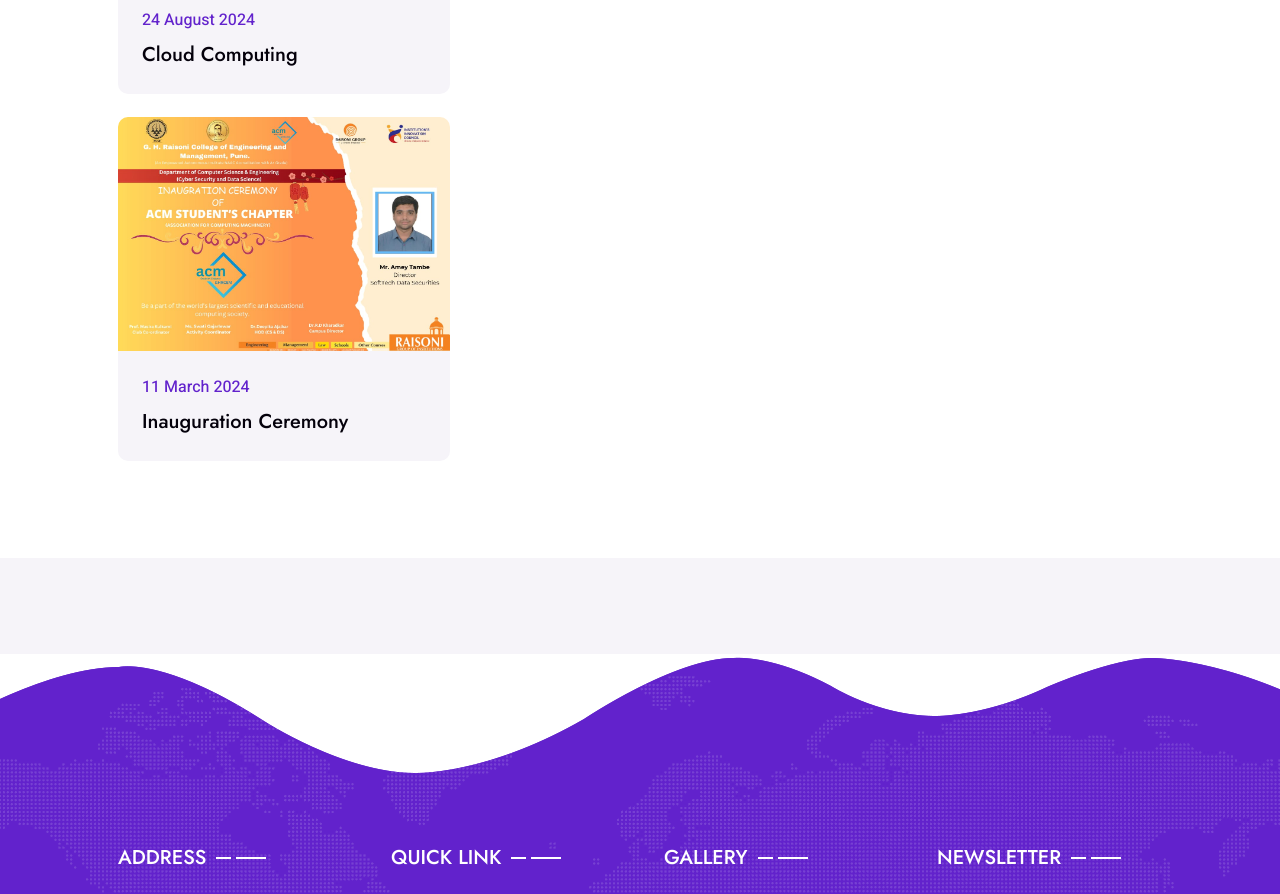
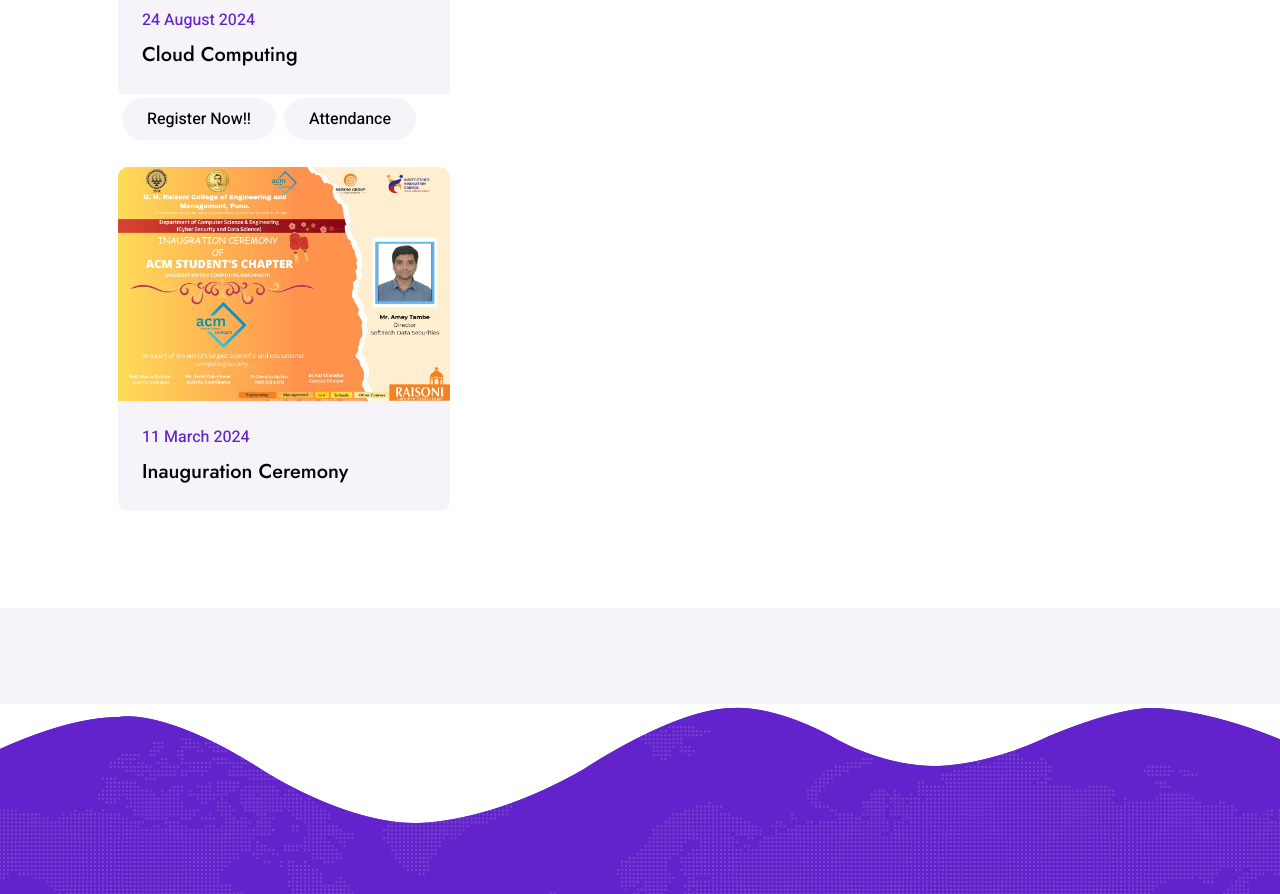
Before and after one commit to acmghrcem/ghrcemacm, a plain HTML site: page index.html in a window 1280 px wide. Shown: the part 3379-4273 px from the top of the page. Drawn offline with nearby package versions, Linux system fonts and the light colour scheme.

Commit message:
Update index.html

```diff
--- a/index.html
+++ b/index.html
@@ -234,6 +234,10 @@
                                 <p class="text-primary fw-medium mb-2">24 August 2024</p>
                                 <h5 class="lh-base mb-0">Cloud Computing</a>
                             </div>
+				<div>
+                                   <a href="https://shorturl.at/pJHGc" class="btn btn-light py-sm-2 px-sm-4  m-1 rounded-pill animated  register-btn slideInRight">Register Now!!</a>
+                                   <a href="https://forms.gle/dUgDQQV43BKeCrNG7" class="btn btn-light py-sm-2 px-sm-4 rounded-pill animated  register-btn slideInRight">Attendance</a>
+                                </div>
                         </div>
                     </div>
                     <div class="col-lg-4 col-md-6 portfolio-item second wow fadeInUp" data-wow-delay="0.3s">
```
